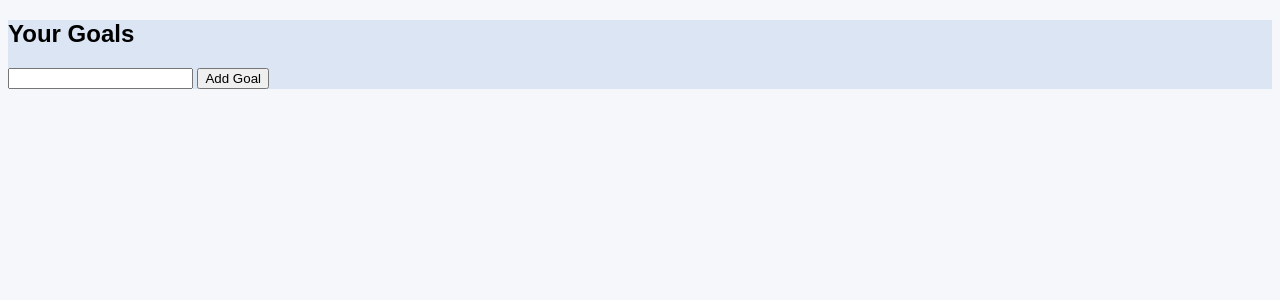
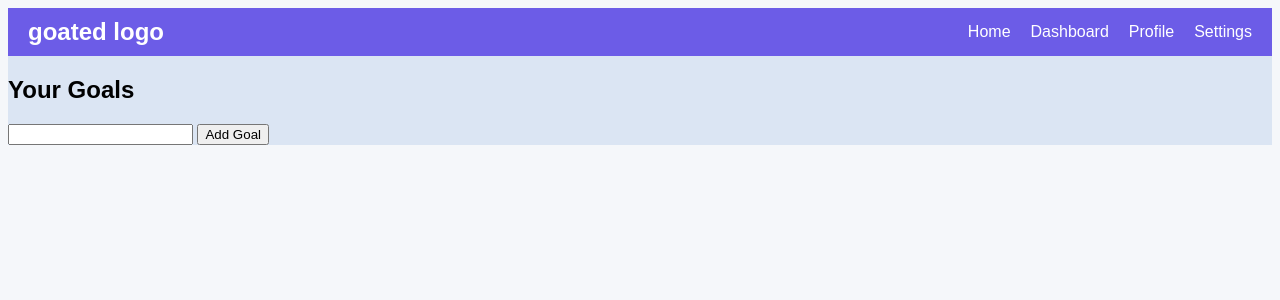
Before and after one commit to MlgEpicCar/HenHacks2026, a Flask app: page /dashboard in a window 1280 px wide. Shown: the top 300 px of the page. Run offline with Flask 3, Linux system fonts and the light colour scheme.

Commit message:
navbar fix

```diff
--- a/app.py
+++ b/app.py
@@ -1,11 +1,15 @@
 from flask import Flask, render_template, request, redirect
 from models import db, User, Goal
+from models import db
 
 app = Flask(__name__)
 app.config["SECRET_KEY"] = "secret"
 app.config["SQLALCHEMY_DATABASE_URI"] = "sqlite:///database.db"
 
 db.init_app(app)
+
+with app.app_context():
+    db.create_all()  # Creates all tables defined in models.py
 
 @app.route("/")
 def index():
--- a/static/style.css
+++ b/static/style.css
@@ -16,6 +16,9 @@ body {
     padding: 10px 20px;
     color: white;
     font-family: Arial, sans-serif;
+    position: sticky;
+    top: 0;
+    z-index: 1000;
 }
 
 .navbar .logo {
--- a/templates/base.html
+++ b/templates/base.html
@@ -5,6 +5,17 @@
     <link rel="stylesheet" href="{{ url_for('static', filename='style.css') }}">
 </head>
 <body>
+
+    <nav class="navbar">
+        <div class="logo">goated logo</div>
+        <ul class="nav-links">
+            <li><a href="{{ url_for('index') }}">Home</a></li>
+            <li><a href="{{ url_for('dashboard') }}">Dashboard</a></li>
+            <li><a href="/profile">Profile</a></li>
+            <li><a href="/settings">Settings</a></li>
+        </ul>
+    </nav>
+
     {% block content %}{% endblock %}
 </body>
 </html>
```
Also changed, not shown: templates/index.html (+0 -10 lines), instance/database.db (added).
